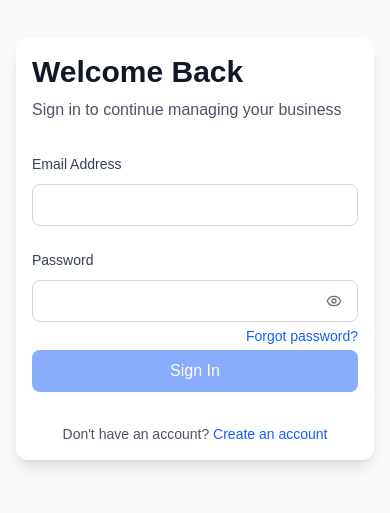
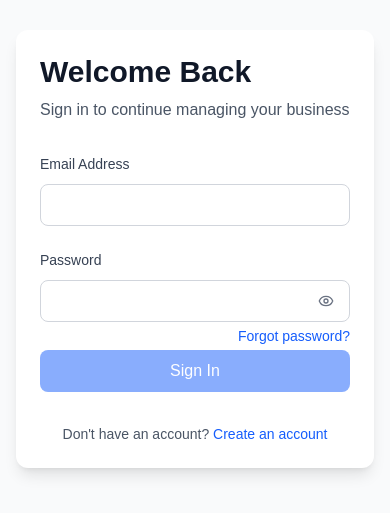
Before and after one commit to Joshardals/client-invoice-manager, a Next.js app: page /login in a window 390 px wide. Shown: the part 173-686 px from the top of the page. Built offline with nearby package versions, Linux system fonts and the light colour scheme; what google-libphonenumber would draw is missing.

Commit message:
initial commit

```diff
--- a/components/auth/LoginForm.tsx
+++ b/components/auth/LoginForm.tsx
@@ -154,7 +154,7 @@ export function LoginForm() {
     <>
       <motion.div
         {...formAnimations}
-        className="w-full max-w-md space-y-6 xs:space-y-8 bg-white p-4 sm:p-6 md:p-8 rounded-xl shadow-lg"
+        className="w-full max-w-md space-y-6 xs:space-y-8 bg-white p-4 xs:p-6 md:p-8 rounded-xl shadow-lg"
       >
         <div className="space-y-1 xs:space-y-2">
           <h1 className="text-2xl xs:text-3xl font-bold text-gray-900">
@@ -206,7 +206,7 @@ export function LoginForm() {
               <motion.div
                 key="error"
                 {...statusAnimations}
-                className="p-2 sm:p-3 rounded-lg bg-red-50 text-red-700 text-xs xs:text-sm"
+                className="p-2 xs:p-3 rounded-lg bg-red-50 text-red-700 text-xs xs:text-sm"
               >
                 {error}
               </motion.div>
```
